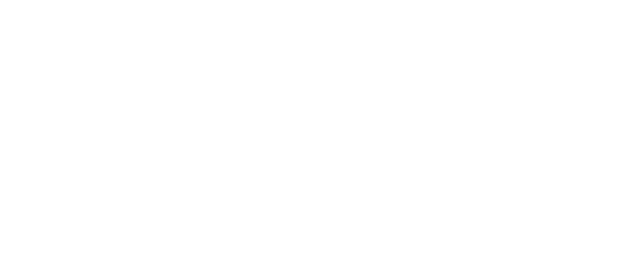
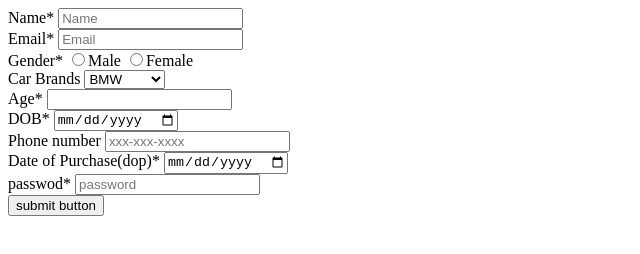
Before and after one commit to acciojob/signup-form-car-abhi-rout, a website: page main.html in a window 1280 px wide. Shown: the whole page, without its empty margins (0-640 px from the left). Drawn offline with Linux system fonts and the light colour scheme.

Commit message:
created a submission

```diff
--- a/main.html
+++ b/main.html
@@ -8,6 +8,58 @@
 
 <body>
 	<!-- the entire body must be written by student -->
+	<form  method="post" action="styles.css">
+        <div>
+            <label for="name">Name*</label>
+            <input type="text" name="name" id="name" placeholder=Name required><br>
+
+        </div>
+        <div>
+            <label for="email">Email*</label>
+            <input type="email" name="email" id="email" placeholder=Email required><br>
+        </div>
+        <div>
+            <label for="gender">Gender*</label>
+            <input type="radio" name="gender" id="gender"   required>Male
+            <input type="radio"  name="gender" id="gender"  required>Female<br>
+
+        </div>
+        <div>
+            <label for="cars">Car Brands</label>
+            <select name="cars" id="cars" >
+                <option name="BMW"value="BMW" >BMW</option>
+                <option name="Audi" value="Audi">Audi</option>
+                <option name="Mercedez" value="Mercedez">Mercedez</option><br>
+
+            </select>
+        </div>
+		 <div>
+            <label for="age">Age*</label>
+            <input type="number" name="age" id="age" required><br>
+
+        </div>
+        <div>
+            <label for="dob">DOB*</label>
+            <input type="date" name="dob" id="dob" required><br>
+        </div>
+        <div>
+            <label for="tel">Phone number</label>
+            <input type="tel" name="tel" id="tel" placeholder=xxx-xxx-xxxx ><br>
+
+        </div>
+        <div>
+            <label for="dop">Date of Purchase(dop)*</label>
+            <input type="date" name="dop" id="dop" required><br>
+        </div>
+        <div>
+            <label for="password">passwod*</label>
+            <input type="password"  name="password" id="password" placeholder=password required><br>
+        </div>
+        <div>
+            <button type="submit" >submit button
+        </div>
+
+    </form>
     <script type="text/javascript" src="./script.js">
 </script>
 
```
